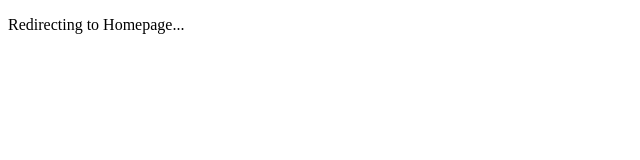
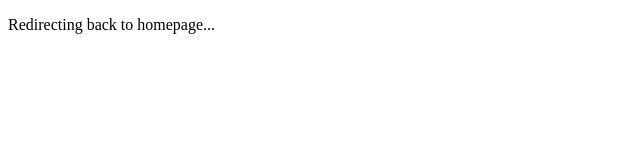
Before and after one commit to heykapil/heykapil.github.io, a plain HTML site: page index.html in a window 1280 px wide. Shown: the full height of the page, 0-640 px from the left. Drawn offline with Linux system fonts and the light colour scheme.

Commit message:
Update index.html

```diff
--- a/index.html
+++ b/index.html
@@ -1 +1 @@
-<!DOCTYPE html><html lang="en"><head><meta charset="utf-8"><meta name="viewport" content="width=device-width, initial-scale=1.0"><meta http-equiv="refresh" content="3; URL=https://heykapil.in" /></head><body><p>Redirecting to Homepage... </p></body></html>
+<!DOCTYPE html><html lang="en"><head><meta charset="utf-8"><meta name="viewport" content="width=device-width, initial-scale=1.0"><meta http-equiv="refresh" content="3; URL=https://heykapil.in" /></head><body><p>Redirecting back to homepage... </p></body></html>
```
